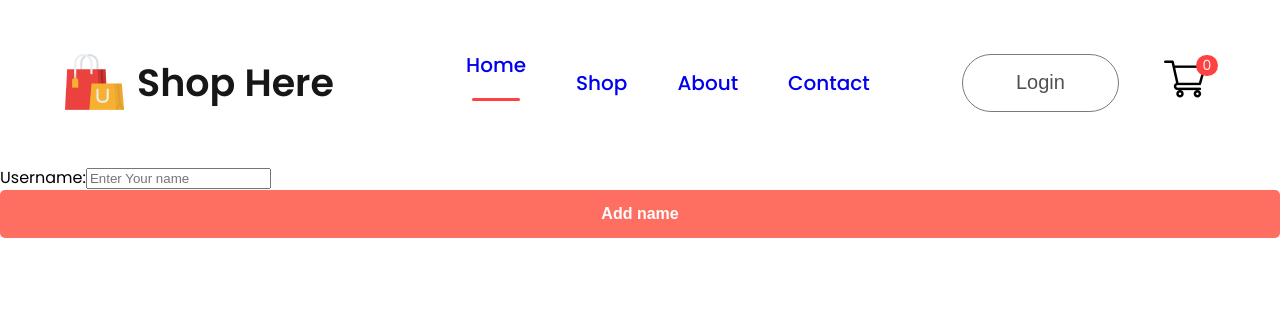
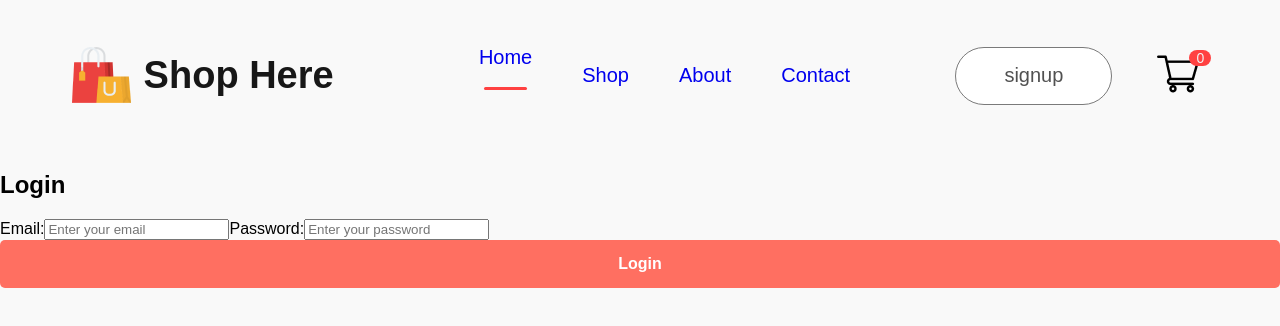
Before and after one commit to srikar-hub/Promote-Handlooms, a React (Create React App) app: page /login in a window 1280 px wide. Shown: the top 326 px of the page. Built offline with nearby package versions, Linux system fonts and the light colour scheme.

Commit message:
connected to backend

```diff
--- a/package.json
+++ b/package.json
@@ -4,6 +4,7 @@
   "version": "0.1.0",
   "private": true,
   "dependencies": {
+    "@react-oauth/google": "^0.12.1",
     "@testing-library/jest-dom": "^5.17.0",
     "@testing-library/react": "^13.4.0",
     "@testing-library/user-event": "^13.5.0",
@@ -12,12 +13,13 @@
     "react-dom": "^18.3.1",
     "react-router-dom": "^6.26.2",
     "react-scripts": "5.0.1",
+    "react-toastify": "^10.0.6",
     "web-vitals": "^2.1.4"
   },
   "scripts": {
     "start": "react-scripts start",
-    "predeploy":"npm run build",
-    "deploy":"gh-pages -d build",
+    "predeploy": "npm run build",
+    "deploy": "gh-pages -d build",
     "build": "react-scripts build",
     "test": "react-scripts test",
     "eject": "react-scripts eject"
--- a/src/App.css
+++ /dev/null
@@ -1,38 +0,0 @@
-.App {
-  text-align: center;
-}
-
-.App-logo {
-  height: 40vmin;
-  pointer-events: none;
-}
-
-@media (prefers-reduced-motion: no-preference) {
-  .App-logo {
-    animation: App-logo-spin infinite 20s linear;
-  }
-}
-
-.App-header {
-  background-color: #282c34;
-  min-height: 100vh;
-  display: flex;
-  flex-direction: column;
-  align-items: center;
-  justify-content: center;
-  font-size: calc(10px + 2vmin);
-  color: white;
-}
-
-.App-link {
-  color: #61dafb;
-}
-
-@keyframes App-logo-spin {
-  from {
-    transform: rotate(0deg);
-  }
-  to {
-    transform: rotate(360deg);
-  }
-}
--- a/src/App.js
+++ b/src/App.js
@@ -1,11 +1,12 @@
 
-import './App.css';
 import Home from './Pages/Home';
 import Navbar from './Components/Navbar/Navbar';
 import { Route,Routes } from 'react-router-dom';
-import LoginSignup from './Pages/LoginSignup';
+
 import Product from './Pages/Product';
 import Carts from './Pages/Carts';
+import Login from './Pages/Login'
+import Signup from './Pages/Signup';
 
 import Collection from './Components/Collections/Collection';
 function App() {
@@ -19,8 +20,9 @@ function App() {
           </Route>
 
           <Route path="/about" element={<Home/>}/>
-          <Route path="/login" element={<LoginSignup/>}/>
+          <Route path="/signup" element={<Signup/>}/>
           <Route path='/carts' element={<Carts/>}/>
+          <Route path='/login' element={<Login/>}></Route>
           <Route path="/product" element={<Product/>}>
             <Route path=':productId'element={<Product/>} />
           </Route>
--- a/src/Components/Navbar/Navbar.jsx
+++ b/src/Components/Navbar/Navbar.jsx
@@ -20,7 +20,7 @@ export default function Navbar() {
         <li  onClick={()=>{setMenu("Contact")}}><Link to="/contact" style={{textDecoration:"none"}}>Contact</Link>{menu==="Contact"?<hr/>:<></>}</li>
        </ul>
        <div className="nav-login-cart">
-       <Link to="/login" style={{textDecoration:"none"}} ><button>Login</button></Link>
+       <Link to="/signup" style={{textDecoration:"none"}} ><button>signup</button></Link>
         <Link to="/carts" style={{textDecoration:"none"}}><img src={cart} alt="" /></Link>
         <div className="nav-bar-count">{totalNoOfItems()}</div>
        </div>
--- /dev/null
+++ b/src/Css/Signup.css
@@ -0,0 +1,80 @@
+/* Signup.css */
+
+body {
+    font-family: Arial, sans-serif;
+    background-color: #f9f9f9;
+    margin: 0;
+    padding: 0;
+  }
+
+  .signup-container {
+    width: 100%;
+    max-width: 400px;
+    margin: 50px auto;
+    padding: 20px;
+    background-color: #fff;
+    border-radius: 8px;
+    box-shadow: 0 2px 4px rgba(0, 0, 0, 0.1);
+  }
+
+  .signup-container h2 {
+    text-align: center;
+    margin-bottom: 20px;
+    color: #FF5722;
+  }
+
+  .signup-form {
+    display: flex;
+    flex-direction: column;
+  }
+
+  .signup-form label {
+    margin-bottom: 5px;
+    font-weight: bold;
+    color: #333;
+  }
+
+  .signup-form input {
+    padding: 10px;
+    margin-bottom: 15px;
+    border: 1px solid #ddd;
+    border-radius: 4px;
+  }
+
+  .signup-form input:focus {
+    border-color: #FF5722;
+    outline: none;
+  }
+
+  .signup-form button {
+    background-color: #FF5722;
+    color: white;
+    padding: 10px;
+    border: none;
+    border-radius: 4px;
+    cursor: pointer;
+    font-size: 16px;
+  }
+
+  .signup-form button:disabled {
+    background-color: #ddd;
+    cursor: not-allowed;
+  }
+
+  .signup-form button:hover {
+    background-color: #e64a19;
+  }
+
+  .signup-container p {
+    text-align: center;
+    margin-top: 10px;
+  }
+
+  .signup-container p a {
+    color: #FF5722;
+    text-decoration: none;
+  }
+
+  .signup-container p a:hover {
+    text-decoration: underline;
+  }
--- /dev/null
+++ b/src/Pages/Login.jsx
@@ -0,0 +1,68 @@
+import React, { useState } from "react";
+import axios from "axios";
+import { ToastContainer, toast } from "react-toastify";
+import "react-toastify/dist/ReactToastify.css";
+import { useNavigate } from "react-router-dom";
+
+export default function Login() {
+  const [formData, setFormData] = useState({
+    email: "",
+    password: "",
+  });
+
+  const navigate = useNavigate();
+
+  const handleChange = (e) => {
+    setFormData({ ...formData, [e.target.name]: e.target.value });
+  };
+
+  const handleSubmit = async (e) => {
+    e.preventDefault();
+    try {
+      const response = await axios.post("http://localhost:8080/api/users/login", formData);
+
+      if (response.data.success) {
+        toast.success("Login Successful! Redirecting to Home...", {
+          position: "top-right",
+          autoClose: 3000,
+          onClose: () => navigate("/"),
+        });
+      } else {
+        toast.error("Invalid email or password.", { position: "top-left", autoClose: 3000 });
+      }
+    } catch (error) {
+      console.error("Login Error:", error);
+      toast.error("Something went wrong. Please try again later.", { position: "top-left", autoClose: 3000 });
+    }
+  };
+
+  return (
+    <div className="login-container">
+      <form onSubmit={handleSubmit}>
+        <h2>Login</h2>
+        Email:
+        <input
+          type="email"
+          name="email"
+          id="email"
+          placeholder="Enter your email"
+          value={formData.email}
+          onChange={handleChange}
+          required
+        />
+        Password:
+        <input
+          type="password"
+          name="password"
+          id="password"
+          placeholder="Enter your password"
+          value={formData.password}
+          onChange={handleChange}
+          required
+        />
+        <button type="submit">Login</button>
+        <ToastContainer />
+      </form>
+    </div>
+  );
+}
--- /dev/null
+++ b/src/Pages/Signup.jsx
@@ -0,0 +1,81 @@
+import React from 'react'
+import axios from 'axios'
+import "../Css/Signup.css"
+import { useState } from 'react'
+import { ToastContainer, toast } from 'react-toastify';
+import 'react-toastify/dist/ReactToastify.css';
+import { useNavigate } from 'react-router-dom';
+import { Link } from 'react-router-dom';
+// import { GoogleLogin } from '@react-oauth/google';
+export default function Signup() {
+
+  const [formData,setFormData] = useState({
+    name:"",
+    email:"",
+    password:"",
+  });
+   const navigate = useNavigate();
+
+
+
+
+  const handleChange = (e) => {
+    // const { name, value } = e.target; // Extract 'name' and 'value' from the input that triggered the event
+    setFormData({ ...formData, [e.target.name]: e.target.value }); // Update the corresponding key in formData with the new value
+  };
+
+  const handleSubmit = async (e) => {
+    e.preventDefault(); // Prevent default form submission behavior
+    try {
+      const response = await axios.post("http://localhost:8080/api/users/signup", formData);
+      console.log(response.data);
+      toast.success(response.data.success,{
+        position:"top-right",
+        style: { whiteSpace: "nowrap", textOverflow: "ellipsis", overflow: "hidden" },
+        autoClose:3000,
+        onClose : ()=>navigate("/login"),
+      });
+    } catch (error) {
+      console.error("Error during signup:", error);
+      toast.error("Error Failed to Login ",{
+        style: { whiteSpace: "nowrap", textOverflow: "ellipsis", overflow: "hidden" },
+        position:"top-left",
+        autoClose:3000,
+      });
+    }
+  };
+
+
+  return (
+
+    <div>
+
+
+        <form onSubmit={handleSubmit}>
+
+            Name:<input type="text" name="name" placeholder='Your Name' value={formData.name}  onChange={handleChange}required/>
+            Email:<input type="email" name="email" placeholder='Enter Email' value={formData.email} onChange={handleChange} required/>
+            Password<input type="password" name="password" placeholder='Enter password' value={formData.password} onChange={handleChange} required />
+            <button>Signup</button>
+            <p>Already have an Account? <Link to="/login">Login</Link> </p>
+            <p><Link to="/forgotpassword">Forgot Password?</Link></p>
+            <ToastContainer/>
+        </form>
+    </div>
+
+
+
+
+  );
+}
+
+    {/* <div>
+    <GoogleLogin
+  onSuccess={credentialResponse => {
+    console.log(credentialResponse);
+  }}
+  onError={() => {
+    console.log('Login Failed');
+  }}
+/>;
+    </div> */}
--- a/src/index.css
+++ /dev/null
@@ -1,14 +0,0 @@
-body {
-  margin: 0;
-  font-family: -apple-system, BlinkMacSystemFont, 'Segoe UI', 'Roboto', 'Oxygen',
-    'Ubuntu', 'Cantarell', 'Fira Sans', 'Droid Sans', 'Helvetica Neue',
-    sans-serif;
-  -webkit-font-smoothing: antialiased;
-  -moz-osx-font-smoothing: grayscale;
-  font-family: 'poppins';
-}
-
-code {
-  font-family: source-code-pro, Menlo, Monaco, Consolas, 'Courier New',
-    monospace;
-}
--- a/src/index.js
+++ b/src/index.js
@@ -1,17 +1,18 @@
 import React from 'react';
 import ReactDOM from 'react-dom/client';
-import './index.css';
 import App from './App';
 import { BrowserRouter } from 'react-router-dom';
 import ShopContextProvider from './Context/Context';
-
+import { GoogleOAuthProvider } from '@react-oauth/google';
 
 const root = ReactDOM.createRoot(document.getElementById('root'));
 root.render(
+   <GoogleOAuthProvider clientId="1008604247484-kglgr7lnnbnns9eaha122baevlbg02hl.apps.googleusercontent.com">
    <ShopContextProvider>
     <BrowserRouter>
     <App />
     </BrowserRouter>
     </ShopContextProvider>
+    </GoogleOAuthProvider>
 
 );
```
Also changed, not shown: src/Components/Hello.jsx (deleted, +0 -7 lines), 1 other file (tests, documents, lock files or other folders).
